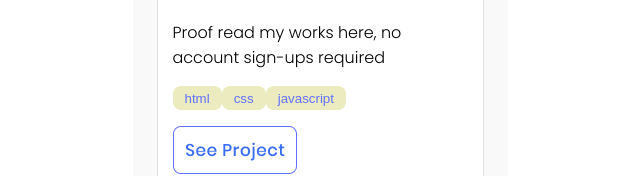
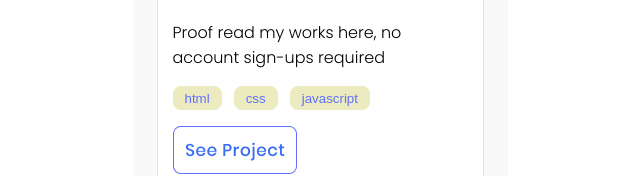
Before and after one commit to OyePriscilla/MyPortfolioSetup, a plain HTML site: page index.html in a window 1280 px wide. Shown: the part 988-1164 px from the top of the page, without its empty margins (320-960 px from the left). Drawn offline with Linux system fonts and the light colour scheme.

Commit message:
Add tech-tools li margin

```diff
--- a/style.css
+++ b/style.css
@@ -246,6 +246,7 @@ main {
 
 .tech-tools li {
   float: left;
+  margin-right: 12px;
 }
 
 .tech-tools button {
```
